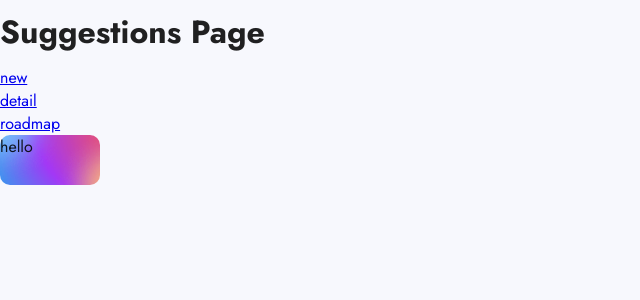
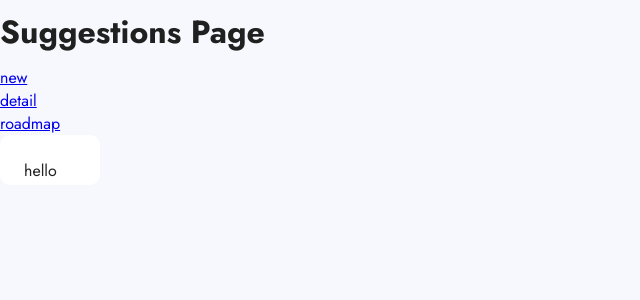
Before and after one commit to SerhiiShyshkin/product-feedback-app-front, a React (Create React App) app: page / in a window 1280 px wide. Shown: the top 300 px of the page, without its empty margins (0-640 px from the left). Built offline with nearby package versions, Linux system fonts and the light colour scheme.

Commit message:
Added default spacing to ContentBox component

```diff
--- a/src/pages/SuggestionsPage.tsx
+++ b/src/pages/SuggestionsPage.tsx
@@ -11,7 +11,7 @@ const SuggetionsPage: React.FC = () => {
       <br />
       <Link to='/roadmap'>roadmap</Link>
 
-      <HeaderBox variant='header' sx={{ height: '50px', width: '100px' }}>
+      <HeaderBox variant='normal' sx={{ height: '50px', width: '100px' }}>
         hello
       </HeaderBox>
     </div>
--- a/src/themes/theme.ts
+++ b/src/themes/theme.ts
@@ -171,6 +171,10 @@ const contentBoxTheme = createThemeSystem({
       styleOverrides: {
         root: {
           borderRadius: 0,
+          padding: theme.spacing(4, 6),
+          [theme.breakpoints.up('tablet')]: {
+            padding: theme.spacing(6),
+          },
         },
         normal: {
           borderRadius: '10px',
```
